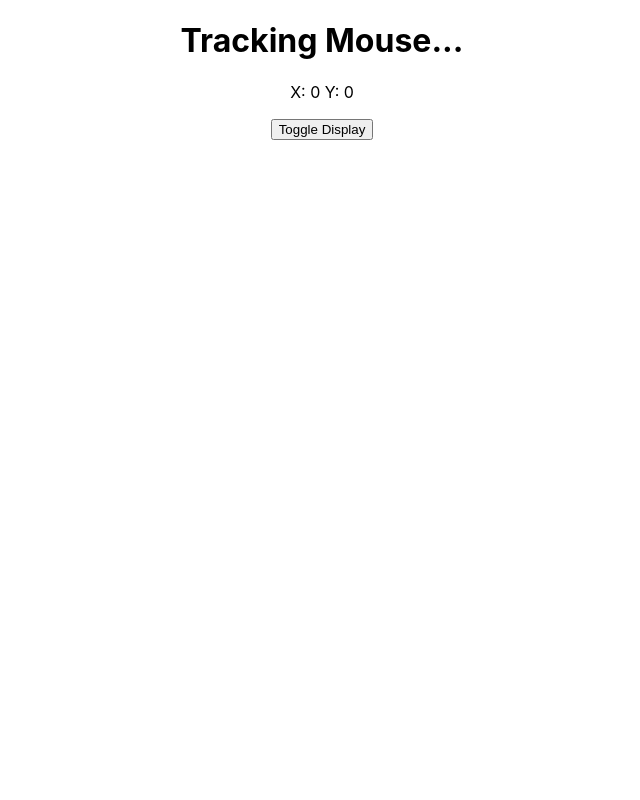
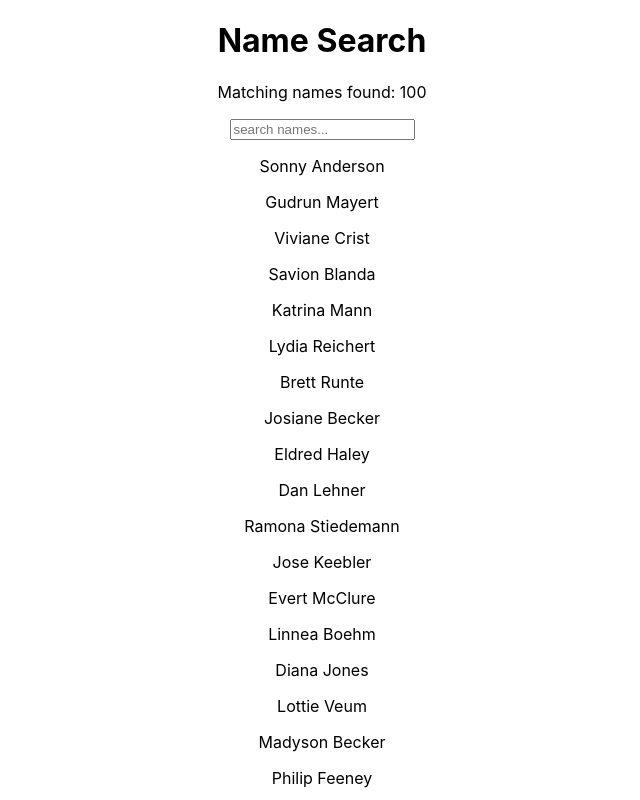
Before and after one commit to rkillickdev/gitpod-react, a React (Create React App) app in the folder my-app/: page / in a window 1280 px wide. Shown: the top 800 px of the page, without its empty margins (318-958 px from the left). Built offline with nearby package versions, Linux system fonts and the light colour scheme.

Commit message:
add SearchBar component

```diff
--- a/my-app/src/App.js
+++ b/my-app/src/App.js
@@ -12,7 +12,10 @@
 // import RenderingLists from './components/RenderingLists';
 // import LifeCyclesCDM from './components/LifeCyclesCDM';
 // import LifeCyclesCDU from './components/LifeCyclesCDU';
-import LifeCyclesCWU from './components/LifeCyclesCWU';
+// import LifeCyclesCWU from './components/LifeCyclesCWU';
+// import ControlledForm from './components/ControlledForm';
+// import UncontrolledForm from './components/UncontrolledForm';
+import SearchBar from './components/SearchBar';
 
 function App() {
   return (
@@ -29,7 +32,10 @@
       {/* <RenderingLists /> */}
       {/* <LifeCyclesCDM /> */}
       {/* <LifeCyclesCDU /> */}
-      <LifeCyclesCWU />
+      {/* <LifeCyclesCWU /> */}
+      {/* <ControlledForm /> */}
+      {/* <UncontrolledForm /> */}
+      <SearchBar />
     </div>
   );
 }
--- /dev/null
+++ b/my-app/src/components/ControlledForm.js
@@ -0,0 +1,77 @@
+import React, { Component } from 'react'
+
+export class ControlledForm extends Component {
+  constructor(props) {
+    super(props)
+
+    this.state = {
+       name: '',
+       category: 'website',
+       comments: ''
+    }
+  }
+
+  handleNameChange = (event) => {
+    this.setState({
+      name: event.target.value
+    })
+  }
+  handleCategoryChange = (event) => {
+    this.setState({
+      category: event.target.value
+    })
+  }
+  handleCommentsChange = (event) => {
+    this.setState({
+      comments: event.target.value
+    })
+  }
+  handleSubmit = (event) => {
+    event.preventDefault();
+    console.log(this.state)
+  }
+
+  render() {
+    return (
+      <div>
+        <h2>Please fill in the form below:</h2>
+        <form onSubmit={this.handleSubmit}>
+            <div>
+              <label htmlFor="id-name">Your Name:</label>
+              <input
+                  onChange={this.handleNameChange}
+                  value={this.state.name}
+                  id='id-name' name='name'
+                  type='text'
+              />
+            </div>
+            <div>
+              <label htmlFor="id-category">Query Category:</label>
+              <select
+                id='id-category'
+                name='category'
+                value={this.state.category}
+                onChange={this.handleCategoryChange}
+              >
+                <option value="website">Website Issue</option>
+                <option value="order">Order Issue</option>
+                <option value="general">General Enquiry</option>
+              </select>
+            </div>
+            <div>
+              <label htmlFor="id-comments">Comments:</label>
+              <textarea
+                  id="id-comments"
+                  name="comments"
+                  value={this.state.comments}
+                  onChange={this.handleCommentsChange}
+              />
+            </div>
+            <input type='submit' value='submit' />
+        </form>
+      </div>
+    )
+  }
+}
+
+export default ControlledForm
--- /dev/null
+++ b/my-app/src/components/SearchBar.js
@@ -0,0 +1,47 @@
+import React, { Component } from 'react'
+import importedNames from "../names"
+
+export class SearchBar extends Component {
+    constructor(props) {
+        super(props)
+
+        this.state = {
+            names: importedNames
+        }
+    }
+    handleChange = (event) => {
+        const inputText = event.target.value.toLowerCase()
+        console.log(inputText)
+        const filteredNames = importedNames.filter(name => {
+            return name.toLowerCase().includes(inputText)
+        })
+        this.setState({
+            names: filteredNames
+        })
+    }
+
+  render() {
+        return (
+            <div>
+                <h1>Name Search</h1>
+                <p>Matching names found: {this.state.names.length}</p>
+                <form>
+                <input
+                    type='text'
+                    placeholder='search names...'
+                    onChange={(event) => this.handleChange(event)}
+                />
+                </form>
+                <div style={{margin: 'auto'}}>
+                    {
+                        this.state.names.map( name => {
+                            return <p key={name}>{name}</p>
+                        })
+                    }
+                </div>
+            </div>
+        )
+  }
+}
+
+export default SearchBar
--- /dev/null
+++ b/my-app/src/components/UncontrolledForm.js
@@ -0,0 +1,59 @@
+import React, { Component } from 'react'
+
+export class ControlledForm extends Component {
+  constructor(props) {
+    super(props)
+    this.inputName = React.createRef();
+    this.inputCategory = React.createRef();
+    this.inputComments = React.createRef();
+  }
+
+  handleSubmit = (event) => {
+    event.preventDefault();
+    console.log(this.inputName.current.value);
+    console.log(this.inputCategory.current.value);
+    console.log(this.inputComments.current.value);
+  }
+
+  render() {
+    return (
+      <div>
+        <h2>Please fill in the form below:</h2>
+        <form onSubmit={this.handleSubmit}>
+            <div>
+              <label htmlFor="id-name">Your Name:</label>
+              <input
+                  id='id-name'
+                  name='name'
+                  type='text'
+                  ref={this.inputName}
+              />
+            </div>
+            <div>
+              <label htmlFor="id-category">Query Category:</label>
+              <select
+                id='id-category'
+                name='category'
+                ref={this.inputCategory}
+              >
+                <option value="website">Website Issue</option>
+                <option value="order">Order Issue</option>
+                <option value="general">General Enquiry</option>
+              </select>
+            </div>
+            <div>
+              <label htmlFor="id-comments">Comments:</label>
+              <textarea
+                  id="id-comments"
+                  name="comments"
+                  ref={this.inputComments}
+              />
+            </div>
+            <input type='submit' value='submit' />
+        </form>
+      </div>
+    )
+  }
+}
+
+export default ControlledForm
--- /dev/null
+++ b/my-app/src/names.js
@@ -0,0 +1,103 @@
+const names = [
+    "Sonny Anderson",
+    "Gudrun Mayert",
+    "Viviane Crist",
+    "Savion Blanda",
+    "Katrina Mann",
+    "Lydia Reichert",
+    "Brett Runte",
+    "Josiane Becker",
+    "Eldred Haley",
+    "Dan Lehner",
+    "Ramona Stiedemann",
+    "Jose Keebler",
+    "Evert McClure",
+    "Linnea Boehm",
+    "Diana Jones",
+    "Lottie Veum",
+    "Madyson Becker",
+    "Philip Feeney",
+    "Kobe Kuhic",
+    "Jessica Wisoky",
+    "Kasey Auer",
+    "Arnoldo Sipes",
+    "Madisen Davis",
+    "Alex Swaniawski",
+    "Helene Jenkins",
+    "Leone Olson",
+    "Ola Lockman",
+    "Kaylie Mueller",
+    "Kitty Steuber",
+    "Ralph Mosciski",
+    "Zane Bradtke",
+    "Syble Torp",
+    "Luella Weimann",
+    "Rigoberto Dicki",
+    "Andre Gusikowski",
+    "Moshe Torphy",
+    "Rhoda Rosenbaum",
+    "Libby Spinka",
+    "Maeve Zieme",
+    "Sydney Gleichner",
+    "Jimmy Blick",
+    "Tara Casper",
+    "Cayla Upton",
+    "Keith Wyman",
+    "Derick Emmerich",
+    "Nia Waelchi",
+    "Armani Nienow",
+    "Keyon DuBuque",
+    "Keeley Doyle",
+    "Kristoffer Monahan",
+    "Brendon Orn",
+    "Brandy Romaguera",
+    "Lyda Hane",
+    "Lisandro Bauch",
+    "Oma Hirthe",
+    "Caleb Dicki",
+    "Sydney O'Kon",
+    "Missouri Greenholt",
+    "Kylie Green",
+    "Kiel Erdman",
+    "Anahi Balistreri",
+    "Rico Rippin",
+    "Ramiro Dach",
+    "Princess Bosco",
+    "Pink Stoltenberg",
+    "Adan Rau",
+    "Dessie Heller",
+    "Nyah Zulauf",
+    "Makayla Fisher",
+    "Neoma Stanton",
+    "Ebba Dooley",
+    "Rachel Denesik",
+    "Drew Crist",
+    "Wava Will",
+    "Loraine Macejkovic",
+    "Americo Mann",
+    "Jules Konopelski",
+    "Gloria Ankunding",
+    "Austin Wilderman",
+    "Sage Veum",
+    "Dorris Friesen",
+    "Wellington Klein",
+    "Asa Quitzon",
+    "Misty Schumm",
+    "Muhammad Bayer",
+    "Dante Ondricka",
+    "Lurline Kuvalis",
+    "Conner Herzog",
+    "Shanie Franecki",
+    "Lois Bednar",
+    "Carey Predovic",
+    "Adelbert Heidenreich",
+    "Romaine Jacobs",
+    "Jake Schuppe",
+    "Meta Parisian",
+    "Dillon Feest",
+    "Amanda O'Keefe",
+    "Kaitlyn O'Keefe",
+    "Earnest Jenkins",
+    "Reymundo Gleason"
+]
+export default names
```
